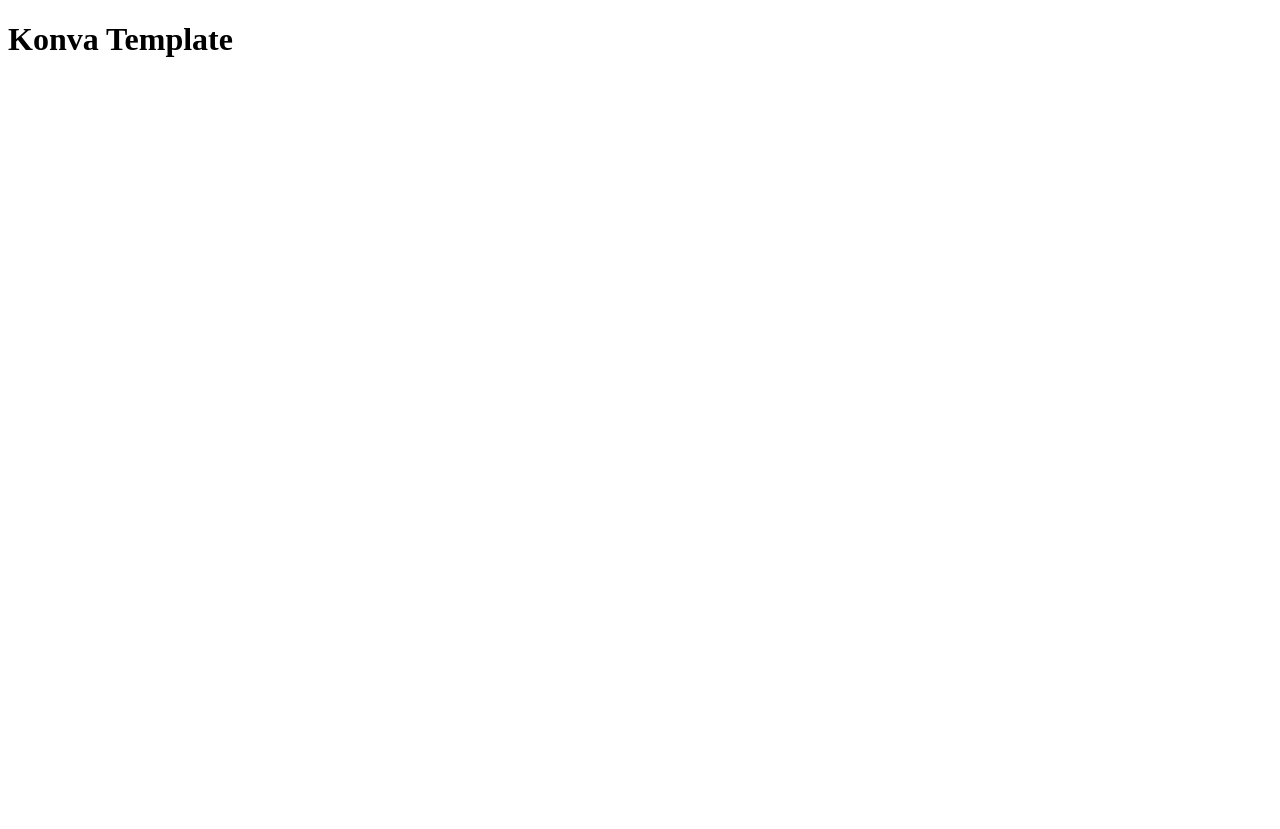
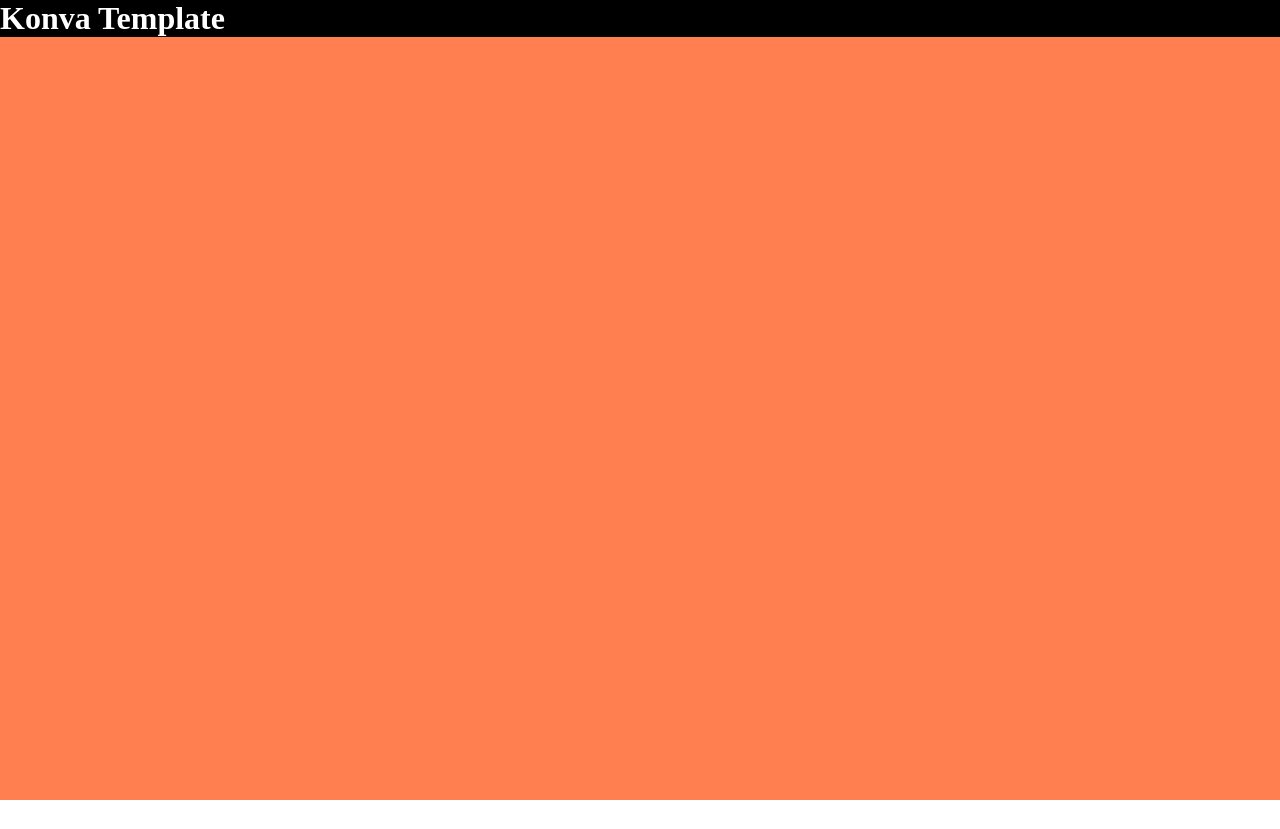
Before and after one commit to rmit-dms-2610/konvaTemplate-DMS2610, a plain HTML site: page index.html in a window 1280 px wide. After the commit the page ends 800 px from the top, so only its background shows below. Drawn offline with nearby package versions, Linux system fonts and the light colour scheme.

Commit message:
init konva setup

```diff
--- a/index.html
+++ b/index.html
@@ -10,10 +10,21 @@
     <link rel="stylesheet" href="reset.css">
     <link rel="stylesheet" href="style.css">
 
+    <script src="https://unpkg.com/konva@10/konva.min.js"></script>
+
     <script src="main.js" defer></script>
 </head>
 <body>
-    <h1>Konva Template</h1>
+
+    <main>
+        <div class="toolBar">
+            <h1>Konva Template</h1>
+        </div>
+
+        <div class="stageContainer">
+            <div id="konva-stage"></div>
+        </div>
+    </main>
 
 </body>
 </html>
--- a/main.js
+++ b/main.js
@@ -0,0 +1,25 @@
+//// KONVA SETUP
+
+// first create stage
+const stage = new Konva.Stage({
+    container: "konva-stage",
+    width: 500,
+    height: 500,
+});
+
+// then first layer
+const baseLayer = new Konva.Layer();
+
+// create circle
+const initCircle = new Konva.Circle({
+    x: stage.width() / 2,
+    y: stage.height() / 2,
+    radius: 20,
+    fill: "red"
+});
+
+// add circle to layer
+baseLayer.add(initCircle);
+
+// add layer to stage
+stage.add(baseLayer);
--- a/reset.css
+++ b/reset.css
@@ -1,9 +1,17 @@
 * {
     box-sizing: border-box;
+    margin: 0;
+    padding: 0;
 }
 
 body {
     min-height: 100vh;
+}
+
+body,
+html {
+    margin: 0;
+    padding: 0;
 }
 
 img,
--- a/style.css
+++ b/style.css
@@ -0,0 +1,15 @@
+main {
+    display: flex;
+    flex-direction: column;
+    min-height: inherit;
+}
+
+.toolBar {
+    background-color: black;
+    color: white;
+}
+
+.stageContainer {
+    background-color: coral;
+    flex: 1;
+}
```
